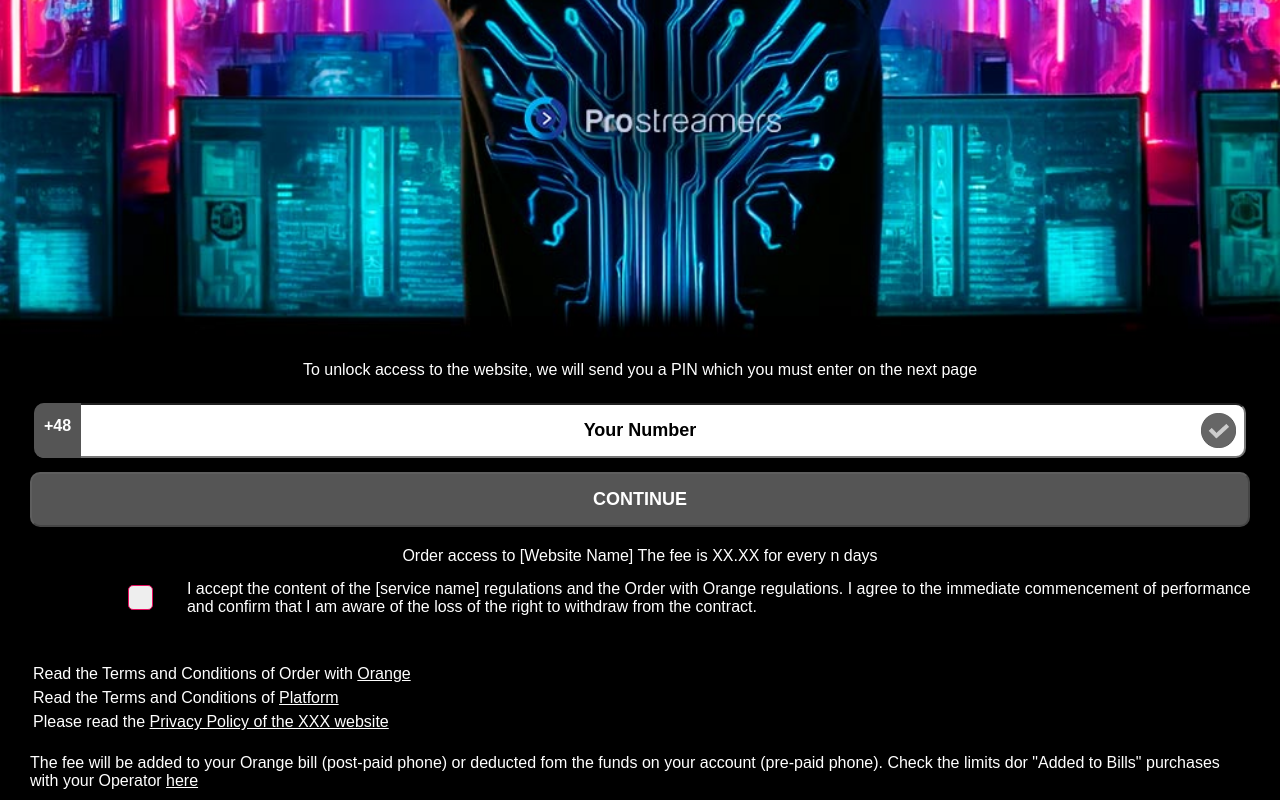
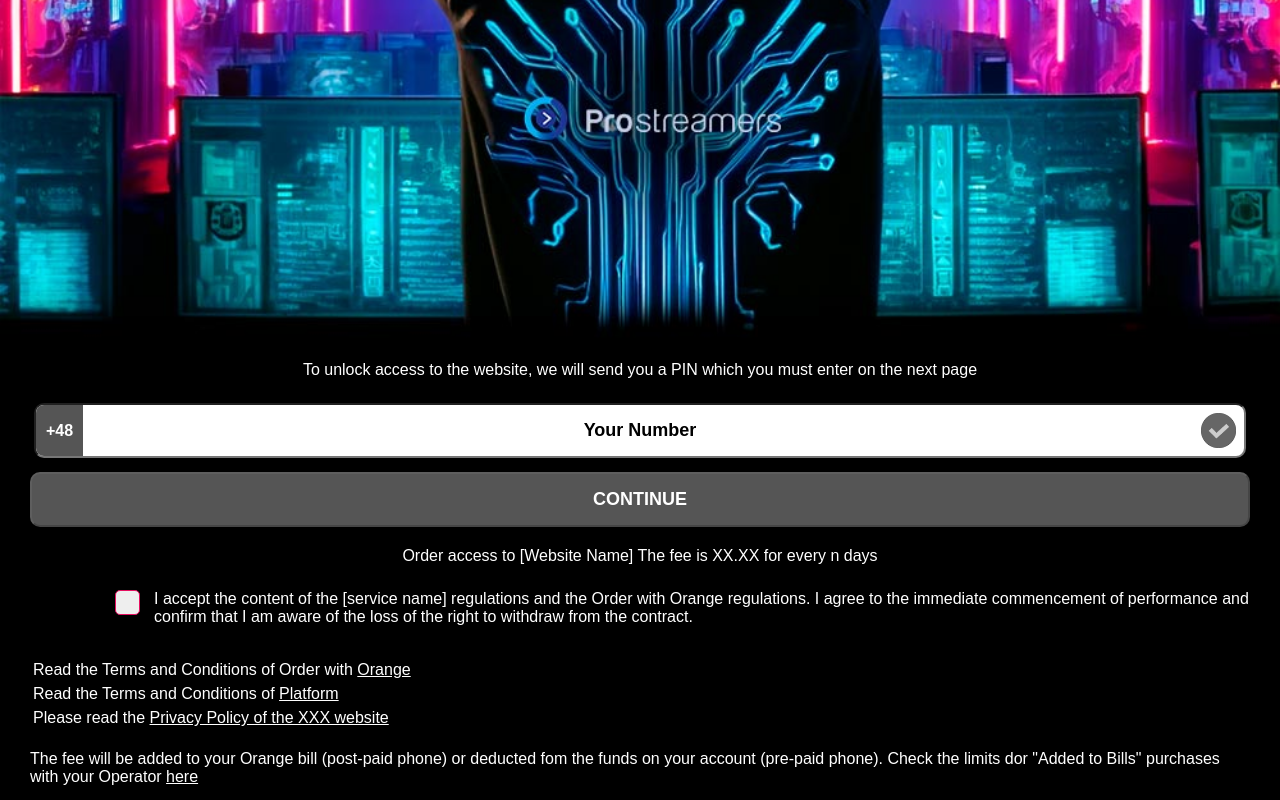
Before and after one commit to PrabhuMT/cfm_assignment, a plain HTML site: page index.html in a window 1280 px wide. Shown: the part 646-1446 px from the top of the page. Drawn offline with Linux system fonts and the light colour scheme.

Commit message:
File structure update

```diff
--- a/index.html
+++ b/index.html
@@ -4,11 +4,11 @@
     <meta charset="UTF-8">
     <meta name="viewport" content="width=device-width, initial-scale=1.0, maximum-scale=1.0">
     <title>Landing Page</title>
-    <link rel="stylesheet" href="style.css" />
+    <link rel="stylesheet" href="./stylesheet/style.css" />
 </head>
 <body>
     <div class="container">
-        <img src="img1.jpg" alt="landing page image" />
+        <img src="./Image/Image/img1.jpg" alt="landing page image" />
     </div>
 
     <div class="content">
@@ -23,7 +23,7 @@
                 <span class="tick">
                     <div class="check-img-container">
                         <div id="img-overlay" class="image-overlay" style="background: rgba(170,170,170,0.6);"></div>
-                        <img class="check-image" src="check.png" alt="tick image" />
+                        <img class="check-image" src="./Image/Image/check.png" alt="tick image" />
                     </div>
                 </span>
 
@@ -33,7 +33,7 @@
     </div>
 
     <div class="btn">
-        <form id="submitForm" action="welcome.html">
+        <form id="submitForm" action="./html/welcome.html">
             <button type="submit" id="submit-button" class="ctn-btn"
             style="background-color: #555; animation: none;" disabled>CONTINUE</button>
         </form>
@@ -69,6 +69,6 @@
             Check the limits dor "Added to Bills" purchases with your Operator <a href="#">here</a>
         </p>
     </div>
-    <script src="script.js"></script>
+    <script src="./js/script.js"></script>
 </body>
 </html>
--- a/style.css
+++ b/stylesheet/style.css
@@ -99,17 +99,18 @@ body {
 
 .country-code {
     position: absolute;
-    top: 0;
-    left: 0;
-    height: 100%;
+    top: 2px;
+    left: 2px;
+    height: 51px;
     text-align: center;
     font-size: 16px;
-    padding: 14px 10px;
+    line-height: 51px;
+    padding: 0px 10px;
     font-weight: 800;
     color: white;
     z-index: 3;
     background-color: #555;
-    border-radius: 10px 0px 0px 10px;
+    border-radius: 8px 0px 0px 8px;
 }
 
 .tick {
@@ -195,8 +196,8 @@ body {
 /* Create a custom checkbox */
 .checkmark {
     position: absolute;
-    top: 5px;
-    left: 10%;
+    top: 10px;
+    left: 9%;
     height: 25px;
     width: 25px;
     background-color: #eee;
@@ -240,8 +241,14 @@ body {
 }
 
 .chkbox {
-    padding: 30px;
-    width: 18%;
+    padding: 10px;
+    width: 10%;
+}
+
+.agcnt {
+    padding: 10px;
+    text-align: left;
+    width: 90%;
 }
 
 .term-and-conditions {
```
Also changed, not shown: html/welcome.html (renamed from welcome.html, +2 -2 lines), check.png (deleted), img1.jpg (deleted), js/script.js (renamed from script.js).
